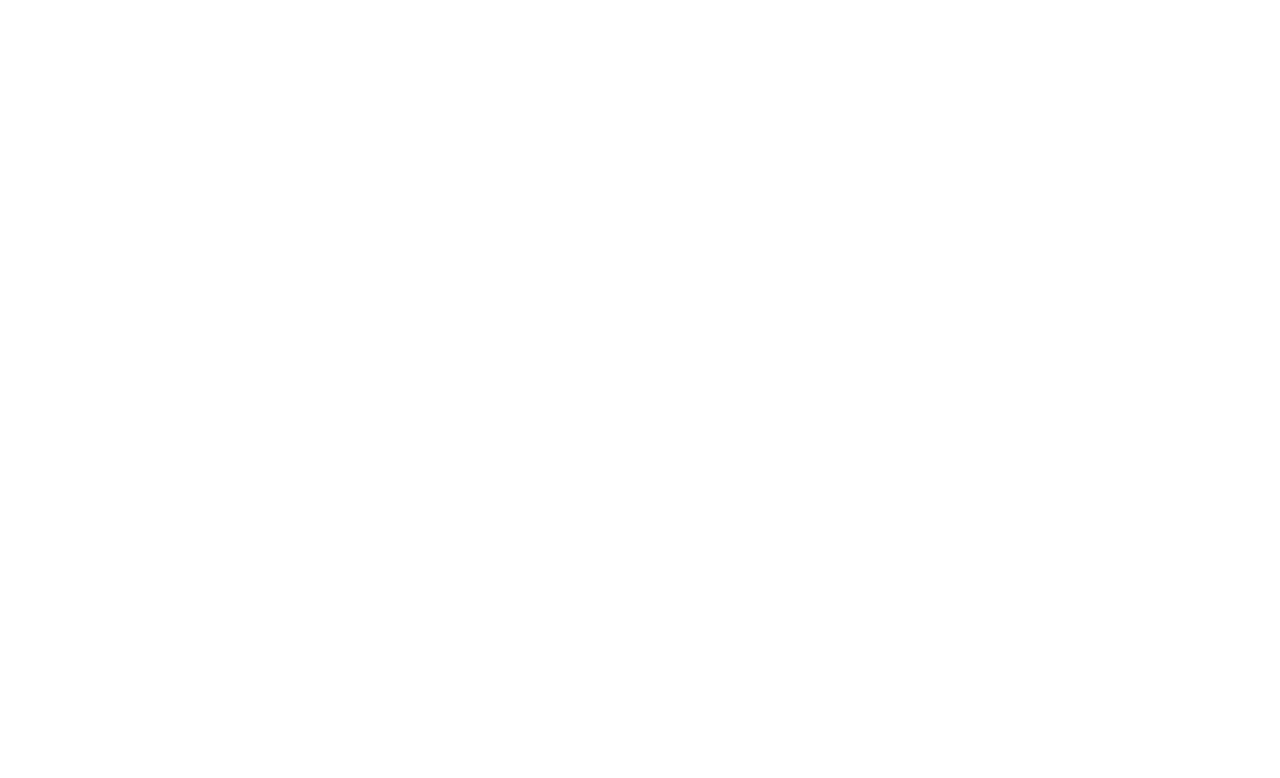
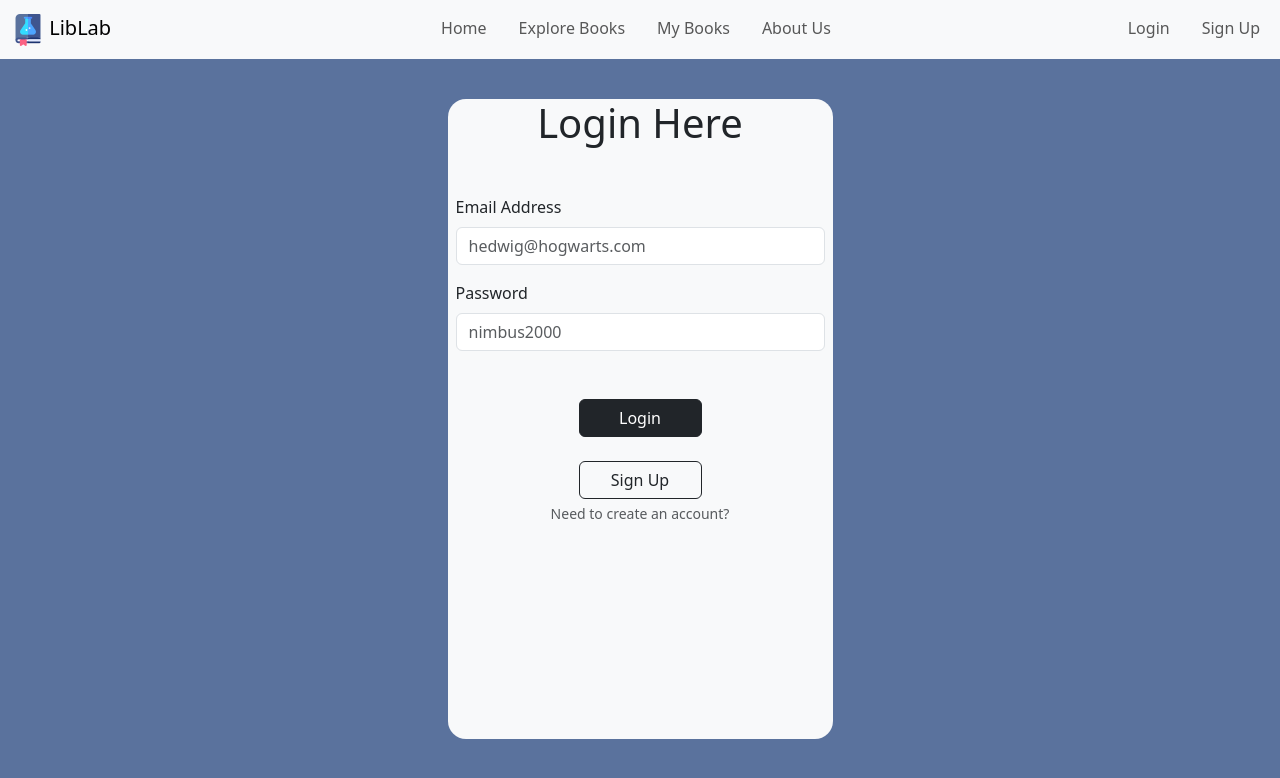
Before and after one commit to tan-man21/lib-lab, a React (Create React App) app in the folder client/: page /login in a window 1280 px wide. Before the commit this address had no page. Shown: the top 778 px of the page. Built offline with nearby package versions, Linux system fonts and the light colour scheme.

Commit message:
added login page component

```diff
--- a/client/src/App.js
+++ b/client/src/App.js
@@ -9,6 +9,7 @@
 import MyBooks from './components/MyBooks';
 import BookDetails from './components/BookDetails';
 import SignUp from './components/SignUp';
+import Login from './components/Login';
 import { useParams } from 'react-router-dom';
 import { useState, useEffect} from 'react'
 import { useNavigate } from 'react-router-dom';
@@ -31,6 +32,7 @@
           <Route path='/mybooks' element={<MyBooks />}/>
           <Route path={`/books/:bookId`} element={<BookDetails />} />
           <Route path='/signup' element={<SignUp />} />
+          <Route path='login' element={<Login />} />
         </Routes>
       </Fragment>
     </Router>
--- a/client/src/components/Login.js
+++ b/client/src/components/Login.js
@@ -11,23 +11,23 @@
         <div style={{backgroundColor: '#5a729d', height: '100vh'}}>
             <NavBar />
             <div className="signup-container">
-                <h1 style={{textAlign: 'center', marginBottom: '40px'}}>Sign Up Here</h1>
+                <h1 style={{textAlign: 'center', marginBottom: '40px'}}>Login Here</h1>
                 <Form className="p-2">
                     <Form.Group className="mb-3" controlId="formGridEmail">
                         <Form.Label>Email Address</Form.Label>
                         <Form.Control type="email" placeholder="hedwig@hogwarts.com" />
                     </Form.Group>
 
-                    <Form.Group className="mb-4" controlId="formGridPassword">
+                    <Form.Group className="mb-5" controlId="formGridPassword">
                         <Form.Label>Password</Form.Label>
                         <Form.Control type="password" placeholder="nimbus2000" />
                     </Form.Group>
 
-                    <Stack gap={5} className="col-md-4 mx-auto">
+                    <Stack gap={4} className="col-md-4 mx-auto">
                         <Button variant="dark" type="submit">
                             Login
                         </Button>
-                        <Button variant="outline-dark">
+                        <Button variant="outline-dark" href="/signup">
                             Sign Up
                         </Button>
                     </Stack>
--- a/client/src/components/NavBar.js
+++ b/client/src/components/NavBar.js
@@ -13,7 +13,7 @@
       <>
         <Nav className="justify-content-end" variant='underline'>
           <Nav.Link href='/login'>Login</Nav.Link>
-          <Nav.Link href='signup'>Sign Up</Nav.Link>
+          <Nav.Link href='/signup'>Sign Up</Nav.Link>
         </Nav>
       </>
     )
@@ -38,7 +38,7 @@
                 </Offcanvas.Title>
               </Offcanvas.Header>
               <Offcanvas.Body>
-                <Nav className="justify-content-center flex-grow-1" variant='underline'>
+                <Nav className="justify-content-center flex-grow-1" variant='underline' style={{paddingLeft: '25px'}}>
                   <Nav.Link href="/">Home</Nav.Link>
                   <Nav.Link href="/books">Explore Books</Nav.Link>
                   <Nav.Link href="/mybooks">My Books</Nav.Link>
--- a/client/src/components/SignUp.js
+++ b/client/src/components/SignUp.js
@@ -39,7 +39,7 @@
                         <Button variant="dark" type="submit">
                             Sign Up
                         </Button>
-                        <Button variant="outline-dark">
+                        <Button variant="outline-dark" href="/login">
                             Login
                         </Button>
                     </Stack>
```
